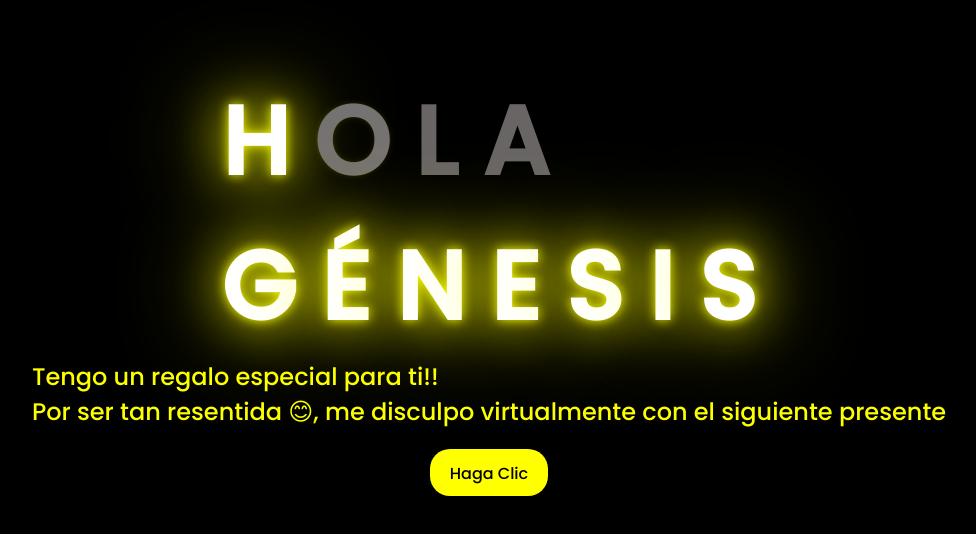
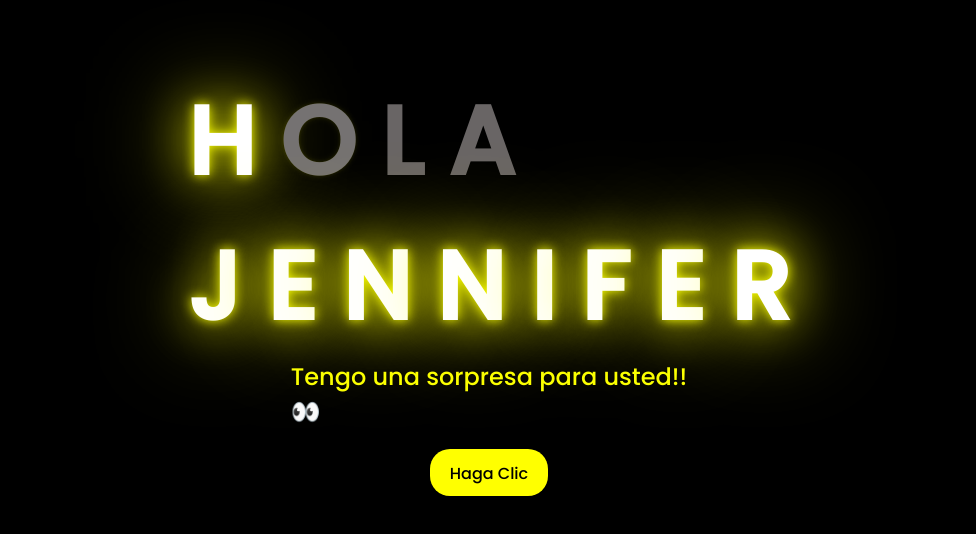
Before and after one commit to manza92/flores, a plain HTML site: page index.html in a window 1280 px wide. Shown: the part 126-660 px from the top of the page, without its empty margins (159-1135 px from the left). Drawn offline with Linux system fonts and the light colour scheme.

Commit message:
Update index.html

```diff
--- a/index.html
+++ b/index.html
@@ -16,13 +16,14 @@
         <span>L</span>
         <span>A</span>
         <BR>
-        <span>G</span>
-        <span>É</span>
+        <span>J</span>
+        <span>E</span>
         <span>N</span>
+        <span>N</span>
+        <span>I</span>
+        <span>F</span>
         <span>E</span>
-        <span>S</span>
-        <span>I</span>
-        <span>S</span>
+        <span>R</span>
     </div>
     <div class="greetings">
         <span></span>
@@ -33,9 +34,9 @@
         <span></span>
     </div>
     <div class="description">
-        <span>Tengo un regalo especial para ti!!</span>
+        <span>Tengo una sorpresa para usted!!</span>
         <br>
-        <span>Por ser tan resentida 😊, me disculpo virtualmente con el siguiente presente</span>
+        <span>👀</span>
     </div>
     <div class="button">
         <button>
```
